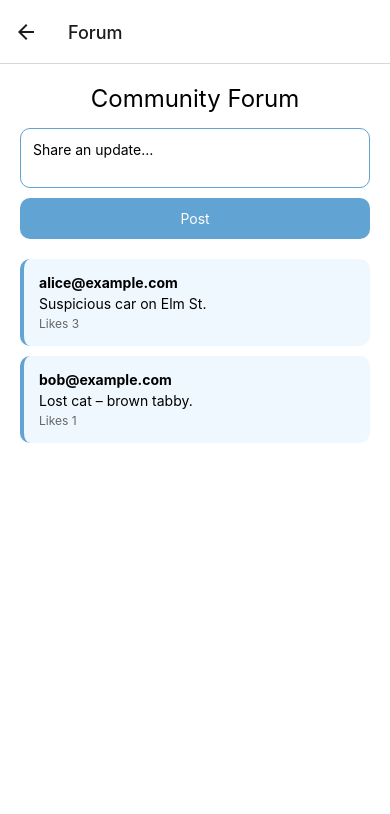
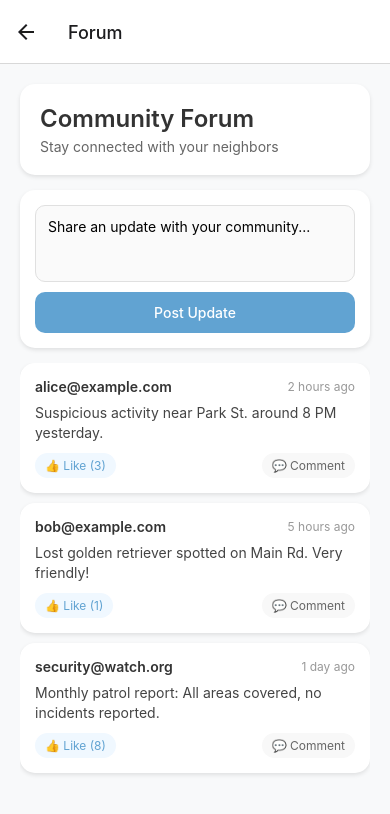
Before and after one commit to TheoMKgosi/CSI473-assignment, a React Native app in the folder NeighborhoodWatchApp/frontend/: screen /Forum in a window 390 px wide. Shown: the top 814 px of the page. Built offline with nearby package versions, Linux system fonts and the light colour scheme.

Commit message:
Update ForumScreen.js

```diff
--- a/NeighborhoodWatchApp/frontend/screens/ForumScreen.js
+++ b/NeighborhoodWatchApp/frontend/screens/ForumScreen.js
@@ -1,70 +1,212 @@
 import React, { useState, useEffect } from 'react';
-import { View, Text, TextInput, TouchableOpacity, FlatList, StyleSheet, Alert } from 'react-native';
+import { View, Text, TextInput, TouchableOpacity, StyleSheet, FlatList, Alert } from 'react-native';
 
-export default function ForumScreen() {
+const ForumScreen = ({ navigation }) => {
   const [posts, setPosts] = useState([]);
   const [content, setContent] = useState('');
 
   useEffect(() => {
+    // Mock initial posts
     setPosts([
-      { id: 1, user: { email: 'alice@example.com' }, content: 'Suspicious car on Elm St.', likes: 3 },
-      { id: 2, user: { email: 'bob@example.com' }, content: 'Lost cat – brown tabby.', likes: 1 },
+      { id: 1, user: { email: 'alice@example.com' }, content: 'Suspicious activity near Park St. around 8 PM yesterday.', likes: 3, time: '2 hours ago' },
+      { id: 2, user: { email: 'bob@example.com' }, content: 'Lost golden retriever spotted on Main Rd. Very friendly!', likes: 1, time: '5 hours ago' },
+      { id: 3, user: { email: 'security@watch.org' }, content: 'Monthly patrol report: All areas covered, no incidents reported.', likes: 8, time: '1 day ago' },
     ]);
   }, []);
 
-  const addPost = () => {
-    if (!content.trim()) return Alert.alert('Error', 'Write something');
+  const handlePost = () => {
+    if (!content.trim()) {
+      Alert.alert('Error', 'Please write a message.');
+      return;
+    }
+
     const newPost = {
       id: Date.now(),
       user: { email: 'you@example.com' },
       content: content.trim(),
       likes: 0,
+      time: 'Just now'
     };
+
     setPosts([newPost, ...posts]);
     setContent('');
-    Alert.alert('Posted', 'Your update is live');
+    Alert.alert('Posted!', 'Your message is live.');
+  };
+
+  const likePost = (postId) => {
+    setPosts(posts.map(post =>
+      post.id === postId ? { ...post, likes: post.likes + 1 } : post
+    ));
   };
 
   return (
     <View style={styles.container}>
+      <View style={styles.header}>
         <Text style={styles.title}>Community Forum</Text>
+        <Text style={styles.subtitle}>Stay connected with your neighbors</Text>
+      </View>
 
+      <View style={styles.postInputContainer}>
         <TextInput
           style={styles.input}
-        placeholder="Share an update…"
+          placeholder="Share an update with your community..."
           value={content}
           onChangeText={setContent}
           multiline
+          numberOfLines={3}
         />
-      <TouchableOpacity style={styles.postBtn} onPress={addPost}>
-        <Text style={styles.postBtnText}>Post</Text>
+        <TouchableOpacity style={styles.postButton} onPress={handlePost}>
+          <Text style={styles.postButtonText}>Post Update</Text>
         </TouchableOpacity>
+      </View>
 
       <FlatList
         data={posts}
-        keyExtractor={i => i.id.toString()}
+        keyExtractor={(item) => item.id.toString()}
         renderItem={({ item }) => (
-          <View style={styles.card}>
-            <Text style={styles.user}>{item.user.email}</Text>
-            <Text style={styles.text}>{item.content}</Text>
-            <Text style={styles.likes}>Likes {item.likes}</Text>
+          <View style={styles.postCard}>
+            <View style={styles.postHeader}>
+              <Text style={styles.postUser}>{item.user.email}</Text>
+              <Text style={styles.postTime}>{item.time}</Text>
+            </View>
+            <Text style={styles.postContent}>{item.content}</Text>
+            <View style={styles.postFooter}>
+              <TouchableOpacity style={styles.likeButton} onPress={() => likePost(item.id)}>
+                <Text style={styles.likeText}>👍 Like ({item.likes})</Text>
+              </TouchableOpacity>
+              <TouchableOpacity style={styles.commentButton}>
+                <Text style={styles.commentText}>💬 Comment</Text>
+              </TouchableOpacity>
+            </View>
           </View>
         )}
-        ListEmptyComponent={<Text style={styles.empty}>No posts yet</Text>}
+        ListEmptyComponent={<Text style={styles.empty}>No posts yet. Be the first to share!</Text>}
       />
     </View>
   );
-}
+};
 
 const styles = StyleSheet.create({
-  container: { flex: 1, padding: 20, backgroundColor: '#fff' },
-  title: { fontSize: 24, textAlign: 'center', marginBottom: 15 },
-  input: { borderWidth: 1, borderColor: '#61a3d2', borderRadius: 10, padding: 12, marginBottom: 10, textAlignVertical: 'top' },
-  postBtn: { backgroundColor: '#61a3d2', padding: 12, borderRadius: 10, alignItems: 'center', marginBottom: 20 },
-  postBtnText: { color: '#fff' },
-  card: { backgroundColor: '#f0f8ff', padding: 15, borderRadius: 10, marginBottom: 10, borderLeftWidth: 4, borderLeftColor: '#61a3d2' },
-  user: { fontWeight: 'bold', marginBottom: 4 },
-  text: { marginBottom: 4 },
-  likes: { color: '#666', fontSize: 12 },
-  empty: { textAlign: 'center', color: '#999', marginTop: 20 },
+  container: {
+    flex: 1,
+    backgroundColor: '#f8f9fa',
+    padding: 20,
+  },
+  header: {
+    backgroundColor: '#fff',
+    padding: 20,
+    borderRadius: 15,
+    marginBottom: 15,
+    shadowColor: '#000',
+    shadowOffset: { width: 0, height: 2 },
+    shadowOpacity: 0.1,
+    shadowRadius: 4,
+    elevation: 3,
+  },
+  title: {
+    fontSize: 24,
+    fontWeight: '600',
+    color: '#333',
+    marginBottom: 5,
+  },
+  subtitle: {
+    fontSize: 14,
+    color: '#666',
+  },
+  postInputContainer: {
+    backgroundColor: '#fff',
+    padding: 15,
+    borderRadius: 15,
+    marginBottom: 15,
+    shadowColor: '#000',
+    shadowOffset: { width: 0, height: 2 },
+    shadowOpacity: 0.1,
+    shadowRadius: 4,
+    elevation: 3,
+  },
+  input: {
+    borderWidth: 1,
+    borderColor: '#e0e0e0',
+    borderRadius: 10,
+    padding: 12,
+    marginBottom: 10,
+    textAlignVertical: 'top',
+    fontSize: 14,
+    backgroundColor: '#fafafa',
+  },
+  postButton: {
+    backgroundColor: '#61a3d2',
+    padding: 12,
+    borderRadius: 10,
+    alignItems: 'center',
+  },
+  postButtonText: {
+    color: '#fff',
+    fontWeight: '500',
+    fontSize: 14,
+  },
+  postCard: {
+    backgroundColor: '#fff',
+    padding: 15,
+    borderRadius: 15,
+    marginBottom: 10,
+    shadowColor: '#000',
+    shadowOffset: { width: 0, height: 2 },
+    shadowOpacity: 0.1,
+    shadowRadius: 4,
+    elevation: 3,
+  },
+  postHeader: {
+    flexDirection: 'row',
+    justifyContent: 'space-between',
+    alignItems: 'center',
+    marginBottom: 8,
+  },
+  postUser: {
+    fontWeight: '600',
+    color: '#333',
+    fontSize: 14,
+  },
+  postTime: {
+    color: '#999',
+    fontSize: 12,
+  },
+  postContent: {
+    fontSize: 14,
+    color: '#444',
+    lineHeight: 20,
+    marginBottom: 10,
+  },
+  postFooter: {
+    flexDirection: 'row',
+    justifyContent: 'space-between',
+  },
+  likeButton: {
+    paddingVertical: 5,
+    paddingHorizontal: 10,
+    borderRadius: 15,
+    backgroundColor: '#f0f8ff',
+  },
+  likeText: {
+    color: '#61a3d2',
+    fontSize: 12,
+  },
+  commentButton: {
+    paddingVertical: 5,
+    paddingHorizontal: 10,
+    borderRadius: 15,
+    backgroundColor: '#f8f8f8',
+  },
+  commentText: {
+    color: '#666',
+    fontSize: 12,
+  },
+  empty: {
+    textAlign: 'center',
+    color: '#999',
+    marginTop: 40,
+    fontSize: 14,
+  },
 });
+
+export default ForumScreen;
```
Lines whose indentation alone changed are shown as unchanged.
